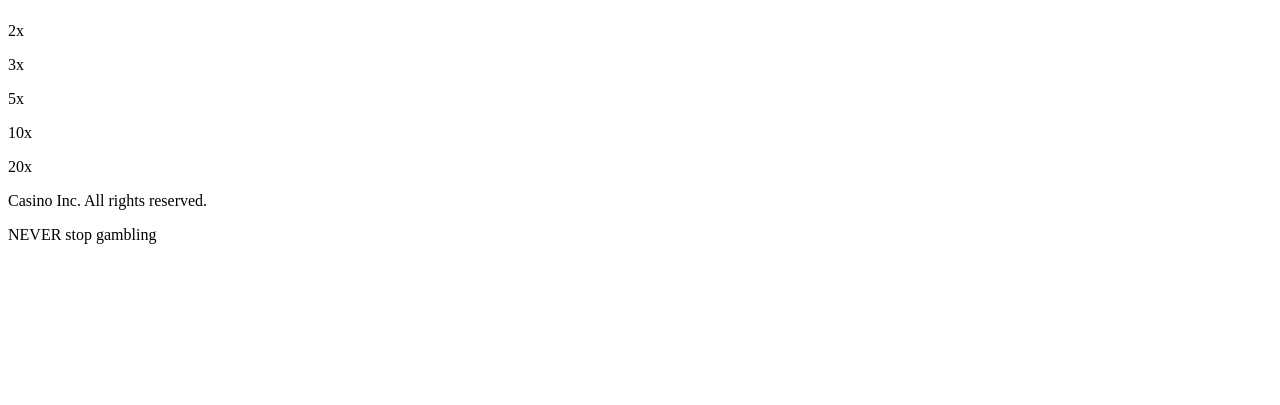
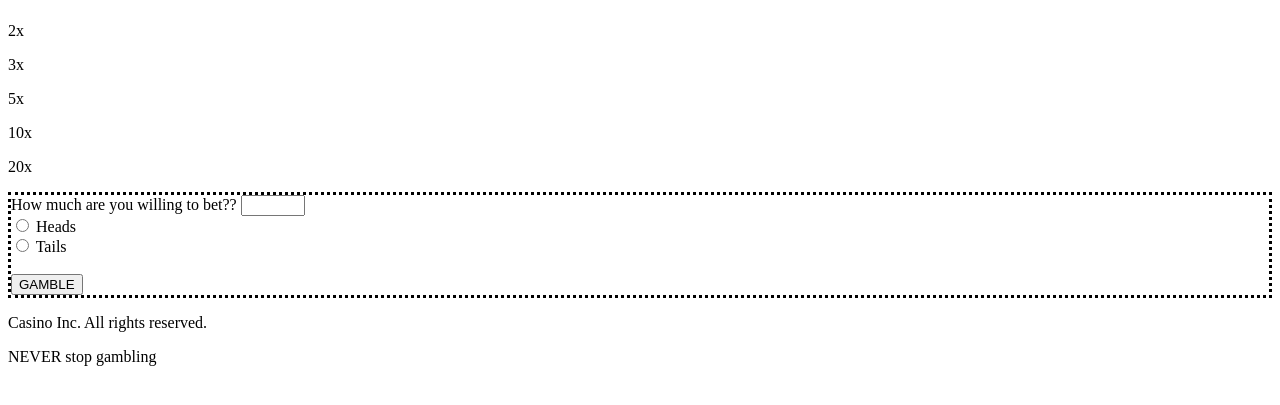
Before and after one commit to MB-MJ-AW-KP-bezp-aplikacji-web/letsgogambling, a Django app: template casino/roulette/templates/casino/roulette/index.html in a window 1280 px wide. Shown: the part 143-548 px from the top of the page. Run offline with Django 3.2, Linux system fonts and the light colour scheme; the template is opened without the code that fills it, so the values that code supplies are empty.

Commit message:
coinfliper

```diff
--- a/casino/roulette/templates/casino/roulette/index.html
+++ b/casino/roulette/templates/casino/roulette/index.html
@@ -9,4 +9,18 @@
     <p>5x</p>
     <p>10x</p>
     <p>20x</p>
+
+    <form method="post" action="#" style="border-style: dotted;">
+        {% csrf_token %}
+        <label for="quantity">How much are you willing to bet??</label>
+        <input type="number" name="quantity" min="1" max="500"><br>
+        <label>
+            <input type="radio" name="choice" value="1" required> Heads
+        </label><br>
+        <label>
+            <input type="radio" name="choice" value="2" required> Tails
+        </label><br><br>
+        <button id="coinflip" type="submit">GAMBLE</button>
+    </form>
+
 {% endblock %}
```
